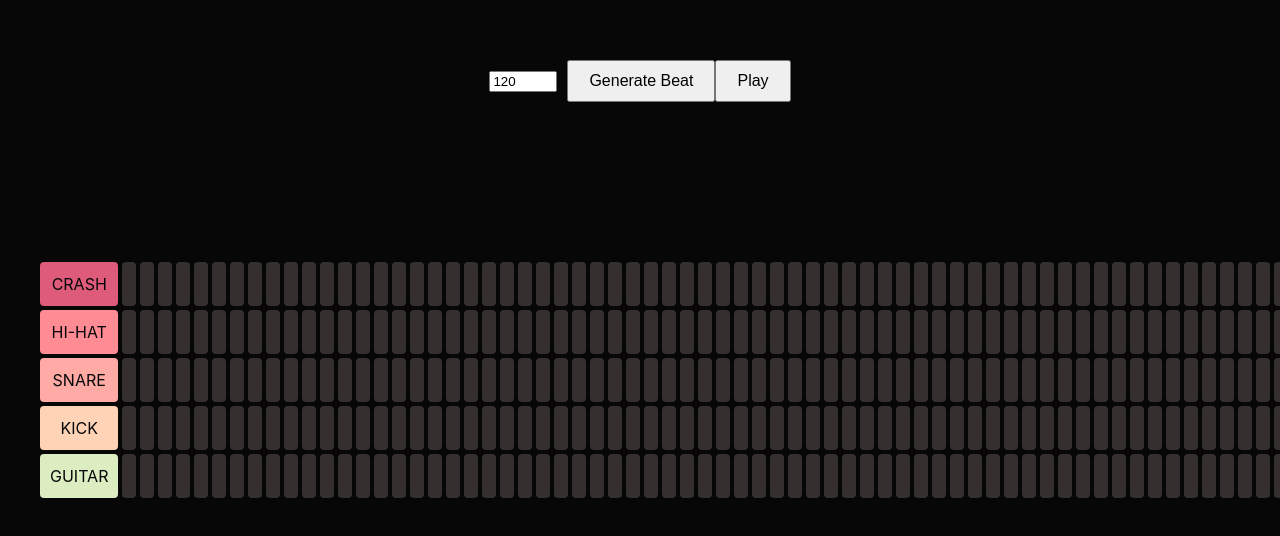
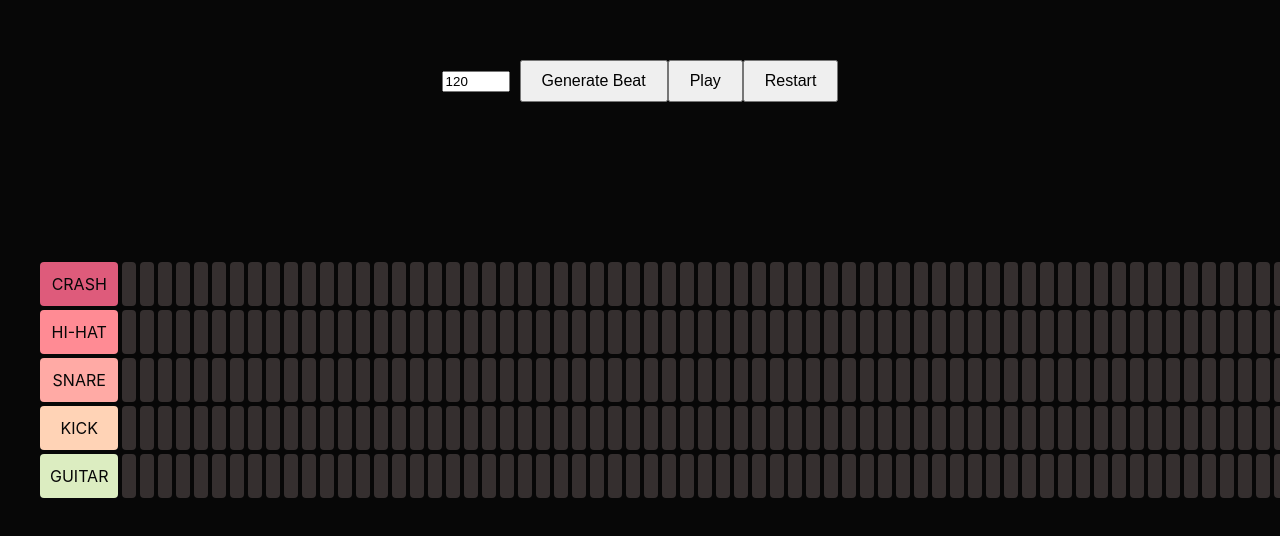
Before and after one commit to jaredami/djenterator, a React (Vite) app: page / in a window 1280 px wide. Shown: the top 536 px of the page. Built offline with nearby package versions, Linux system fonts and the light colour scheme; no server answers.

Commit message:
Add restart button

```diff
--- a/src/App.tsx
+++ b/src/App.tsx
@@ -203,6 +203,16 @@ const App: React.FC = () => {
       <BPMInput bpm={bpm} setBPM={setBPM} />
       <GeneratorButton generateBeat={generateSong} />
       <button onClick={playPause}>{isPlaying ? 'Pause' : 'Play'}</button>
+      <button
+        onClick={() => {
+          setCurrentBeat(0);
+          Tone.Transport.stop();
+          Tone.Transport.cancel();
+          setIsPlaying(false);
+        }}
+      >
+        Restart
+      </button>
       <BeatGrid
         instruments={instruments}
         currentBeat={currentBeat}
```
